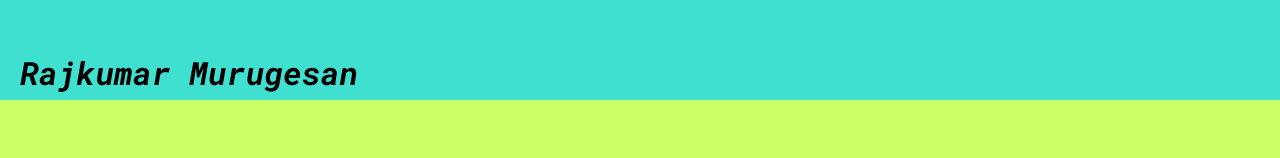
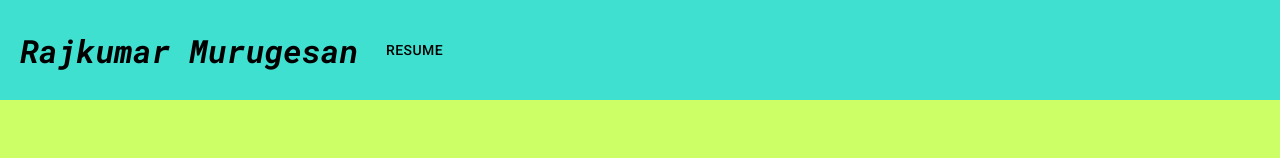
Before and after one commit to rajm688/resume-2, a React (Create React App) app: page / in a window 1280 px wide. Shown: the top 158 px of the page. Built offline with nearby package versions, Linux system fonts and the light colour scheme.

Commit message:
filres added

```diff
--- a/src/App.css
+++ b/src/App.css
@@ -32,10 +32,13 @@
 }
 .navbar {
   background-color: turquoise;
+  display: flex;
+  margin-left: auto;
   width: 100%;
   height: 10vh;
   padding: 10px 0;
   position: absolute;
+  align-items: center;
 }
 .content {
   top: 20vh;
--- a/src/Navbar.js
+++ b/src/Navbar.js
@@ -1,9 +1,18 @@
 import * as React from "react";
-
+import Button from "@mui/material/Button";
 export function Navbar() {
   return (
     <div className="navbar">
       <h1 id="text">Rajkumar Murugesan</h1>
+      <div>
+      <Button
+                  href="https://drive.google.com/file/d/1sAxJo9PuNuvFaAfHfJRg0QzB4xSZc0fR/view?usp=sharing"
+                  target="_blank"
+                  color="inherit"
+                >
+                  Resume
+                </Button>
+      </div>
     </div>
   );
 }
--- a/src/Profile.js
+++ b/src/Profile.js
@@ -1,5 +1,4 @@
 import * as React from "react";
-import Button from '@mui/material/Button';
 export function Profile() {
   return (
     <div className="profile">
@@ -7,7 +6,7 @@ export function Profile() {
         <img
           id="profilepic"
           src="https://avatars.githubusercontent.com/u/90443069?v=4"
-          aalt="Rajkumar" />
+          alt="Rajkumar" />
         <p id="text">
           Raj here, an Indian web developer. I adore creating beautiful and
           functional webpages that intuitively solve problems.
```
